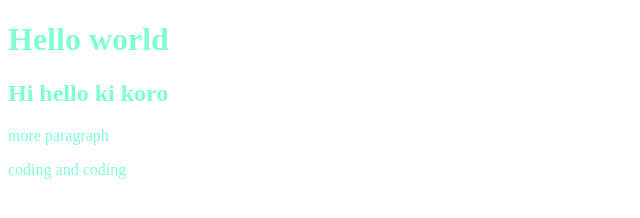
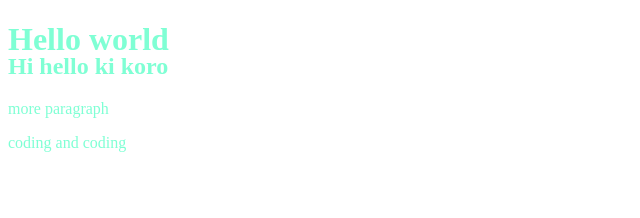
Before and after one commit to RabeyaEty01/my-first-repo, a plain HTML site: page index.html in a window 1280 px wide. Shown: the whole page, without its empty margins (0-640 px from the left). Drawn offline with Linux system fonts and the light colour scheme.

Commit message:
h1 added

```diff
--- a/style.css
+++ b/style.css
@@ -1,3 +1,6 @@
 body{
     color: aquamarine;
 }
+h1{
+    height: 10px;
+}
```
